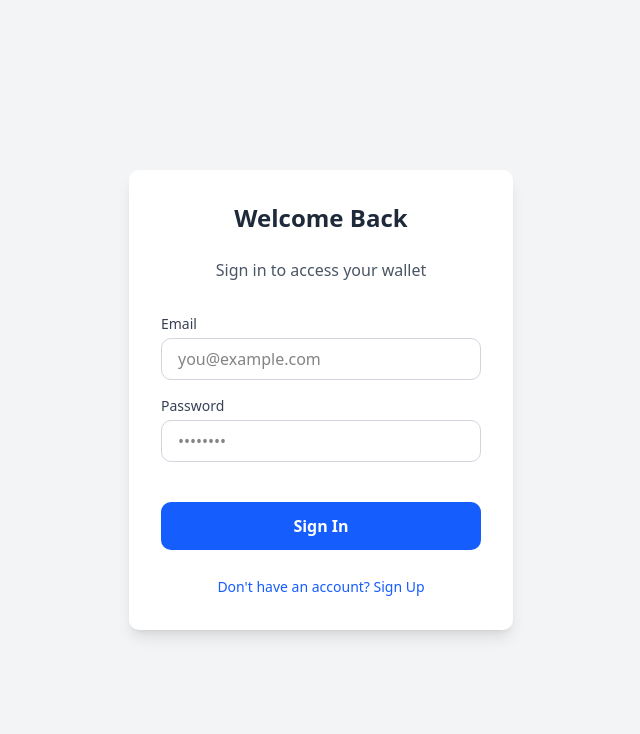
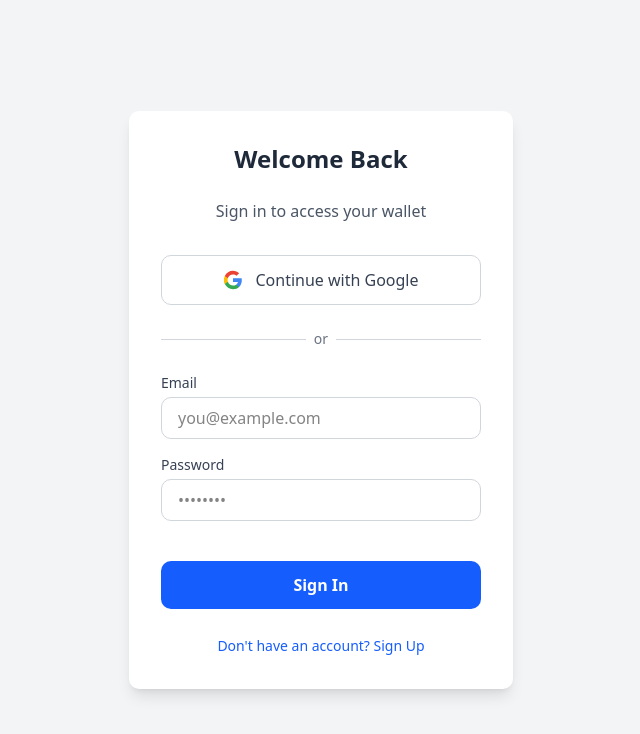
Before and after one commit to abhishekkksharma/Wallet, a React (Vite) app: page /login in a window 1280 px wide. Shown: the top 734 px of the page, without its empty margins (319-959 px from the left). Built offline with nearby package versions, Linux system fonts and the light colour scheme; no server answers; the HTML template or start-up script is replaced by a standard one.

Commit message:
add google auth

```diff
--- a/src/pages/Login.jsx
+++ b/src/pages/Login.jsx
@@ -6,6 +6,7 @@
 const Login = () => {
     const navigate = useNavigate();
     const [loading, setLoading] = useState(false);
+    const [googleLoading, setGoogleLoading] = useState(false);
     const [email, setEmail] = useState('');
     const [password, setPassword] = useState('');
     const [fullName, setFullName] = useState('');
@@ -65,6 +66,27 @@
         }
     };
 
+    const handleGoogleAuth = async () => {
+        setGoogleLoading(true);
+        try {
+            const { error } = await supabase.auth.signInWithOAuth({
+                provider: 'google',
+                options: {
+                    redirectTo: window.location.origin,
+                }
+            });
+            if (error) throw error;
+        } catch (error) {
+            setPopup({
+                isOpen: true,
+                type: 'error',
+                title: 'Google Sign In Error',
+                message: error.message
+            });
+            setGoogleLoading(false);
+        }
+    };
+
     return (
         <div className="flex justify-center items-center h-screen bg-gray-100 dark:bg-black">
             <div className="bg-white dark:bg-gray-900 p-8 rounded-lg shadow-lg w-96 transition-colors duration-300">
@@ -74,6 +96,47 @@
                 <p className="text-gray-600 dark:text-gray-400 mb-8 text-center">
                     {isSignUp ? 'Sign up to get started' : 'Sign in to access your wallet'}
                 </p>
+
+                {/* Google Sign In Button */}
+                <button
+                    onClick={handleGoogleAuth}
+                    disabled={googleLoading}
+                    className="w-full flex items-center justify-center gap-3 bg-white dark:bg-gray-800 border border-gray-300 dark:border-gray-600 text-gray-700 dark:text-gray-200 font-medium py-3 px-4 rounded-lg hover:bg-gray-50 dark:hover:bg-gray-700 transition duration-300 mb-6"
+                >
+                    {googleLoading ? (
+                        <div className="w-5 h-5 border-2 border-gray-400 border-t-transparent rounded-full animate-spin"></div>
+                    ) : (
+                        <svg className="w-5 h-5" viewBox="0 0 24 24">
+                            <path
+                                fill="#4285F4"
+                                d="M22.56 12.25c0-.78-.07-1.53-.2-2.25H12v4.26h5.92c-.26 1.37-1.04 2.53-2.21 3.31v2.77h3.57c2.08-1.92 3.28-4.74 3.28-8.09z"
+                            />
+                            <path
+                                fill="#34A853"
+                                d="M12 23c2.97 0 5.46-.98 7.28-2.66l-3.57-2.77c-.98.66-2.23 1.06-3.71 1.06-2.86 0-5.29-1.93-6.16-4.53H2.18v2.84C3.99 20.53 7.7 23 12 23z"
+                            />
+                            <path
+                                fill="#FBBC05"
+                                d="M5.84 14.09c-.22-.66-.35-1.36-.35-2.09s.13-1.43.35-2.09V7.07H2.18C1.43 8.55 1 10.22 1 12s.43 3.45 1.18 4.93l2.85-2.22.81-.62z"
+                            />
+                            <path
+                                fill="#EA4335"
+                                d="M12 5.38c1.62 0 3.06.56 4.21 1.64l3.15-3.15C17.45 2.09 14.97 1 12 1 7.7 1 3.99 3.47 2.18 7.07l3.66 2.84c.87-2.6 3.3-4.53 6.16-4.53z"
+                            />
+                        </svg>
+                    )}
+                    {googleLoading ? 'Signing in...' : 'Continue with Google'}
+                </button>
+
+                {/* Divider */}
+                <div className="relative mb-6">
+                    <div className="absolute inset-0 flex items-center">
+                        <div className="w-full border-t border-gray-300 dark:border-gray-700"></div>
+                    </div>
+                    <div className="relative flex justify-center text-sm">
+                        <span className="px-2 bg-white dark:bg-gray-900 text-gray-500">or</span>
+                    </div>
+                </div>
 
                 <form onSubmit={handleAuth} className="space-y-4">
                     {isSignUp && (
```
